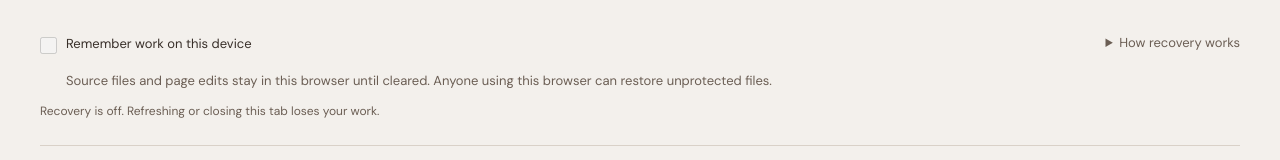
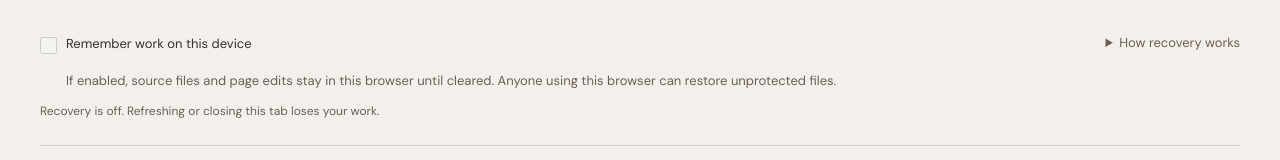
Before and after one commit to Lukespacewalker/qh-pdf, a React (Vite) app: page / in a window 1280 px wide. Shown: the part 786-946 px from the top of the page. Built offline with nearby package versions, Linux system fonts and the light colour scheme.

Commit message:
Clarify recovery storage requires opting in

```diff
--- a/src/i18n/messages.ts
+++ b/src/i18n/messages.ts
@@ -73,8 +73,8 @@ export const thaiMessages: Readonly<Record<string, string>> = {
   'Clear saved work': 'ล้างงานที่บันทึกไว้',
   'Remember work on this device': 'จดจำงานไว้ในอุปกรณ์นี้',
   'How recovery works': 'รายละเอียดการจดจำงาน',
-  'Source files and page edits stay in this browser until cleared. Anyone using this browser can restore unprotected files.':
-    'เก็บไฟล์ต้นฉบับและการแก้ไขหน้าไว้ในเบราว์เซอร์จนกว่าจะล้าง ผู้ใช้เบราว์เซอร์นี้กู้คืนไฟล์ที่ไม่ได้ป้องกันได้',
+  'If enabled, source files and page edits stay in this browser until cleared. Anyone using this browser can restore unprotected files.':
+    'เมื่อเปิดใช้ จะเก็บไฟล์ต้นฉบับและการแก้ไขหน้าไว้ในเบราว์เซอร์จนกว่าจะล้าง ผู้ใช้เบราว์เซอร์นี้กู้คืนไฟล์ที่ไม่ได้ป้องกันได้',
   'Optional. Saves source files and page edits in this browser until cleared. Anyone using this browser can restore unprotected files. Protected PDFs ask for their opening password again; passwords and unlocked copies are never saved.':
     'ไม่บังคับ เบราว์เซอร์จะเก็บไฟล์ต้นฉบับและการแก้ไขหน้าไว้จนกว่าจะล้าง ผู้ใช้เบราว์เซอร์นี้สามารถกู้คืนไฟล์ที่ไม่ได้ป้องกันได้ ส่วน PDF ที่มีการป้องกันจะขอรหัสผ่านอีกครั้ง โดยจะไม่บันทึกรหัสผ่านหรือสำเนาที่ปลดล็อกแล้ว',
 
--- a/src/recovery/RecoveryPanel.tsx
+++ b/src/recovery/RecoveryPanel.tsx
@@ -123,7 +123,7 @@ export function RecoveryPanel({ importDocument, locked, onRestoring, onPending }
           <p>{t('Optional. Saves source files and page edits in this browser until cleared. Anyone using this browser can restore unprotected files. Protected PDFs ask for their opening password again; passwords and unlocked copies are never saved.')}</p>
         </details>
       </div>
-      <p id="recovery-guidance">{t('Source files and page edits stay in this browser until cleared. Anyone using this browser can restore unprotected files.')}</p>
+      <p id="recovery-guidance">{t('If enabled, source files and page edits stay in this browser until cleared. Anyone using this browser can restore unprotected files.')}</p>
       <div className="recovery-actions"><span role="status" data-testid="recovery-status">{t(enabled && pages !== lastSavedPages.current ? 'Saving on this device…' : status)}</span>
         {hasSavedCopy && <button className="text-btn" disabled={locked || clearing} onClick={() => void clear()}>{t('Clear saved work')}</button>}
       </div>
```
Also changed, not shown: 1 other file (tests, documents, lock files or other folders).
